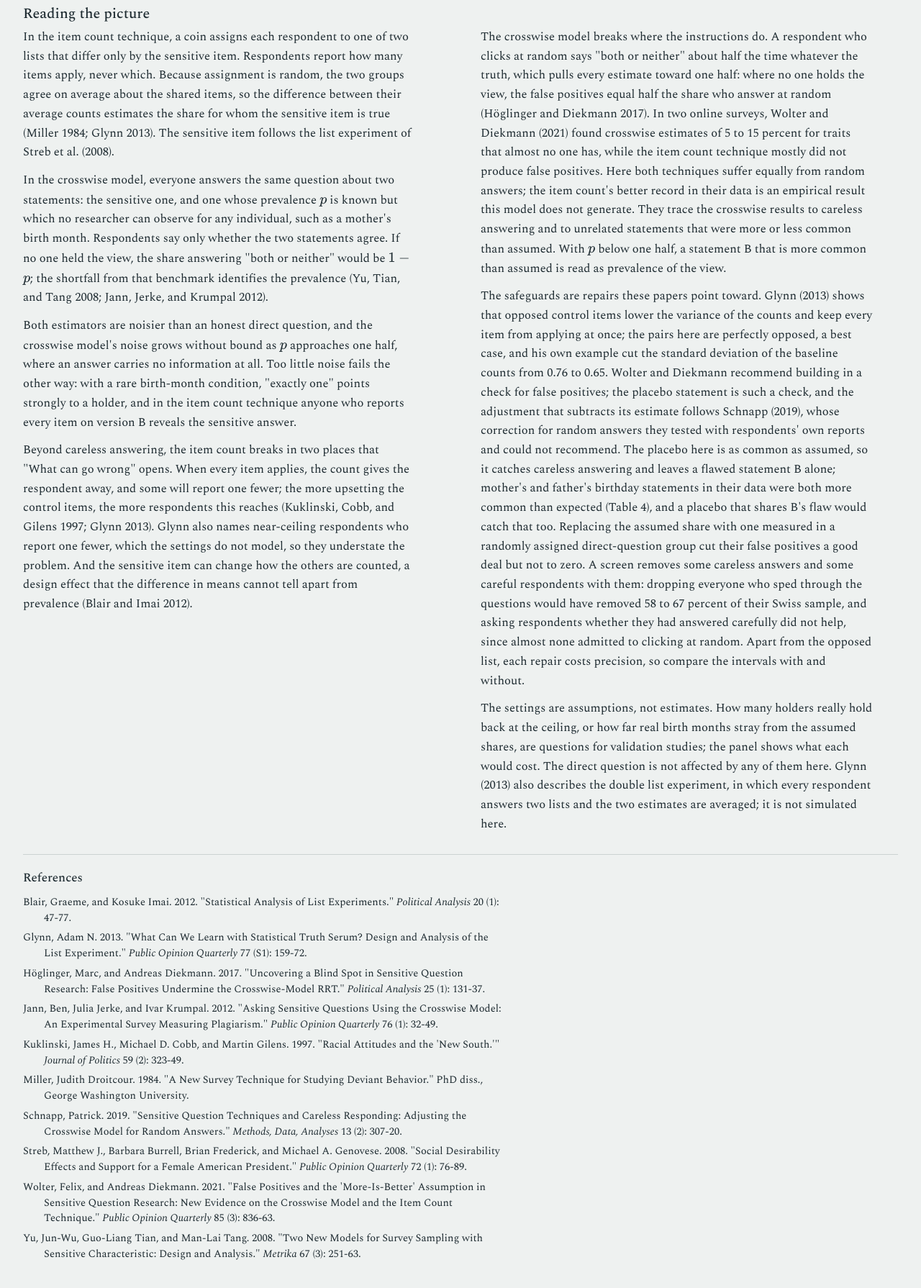
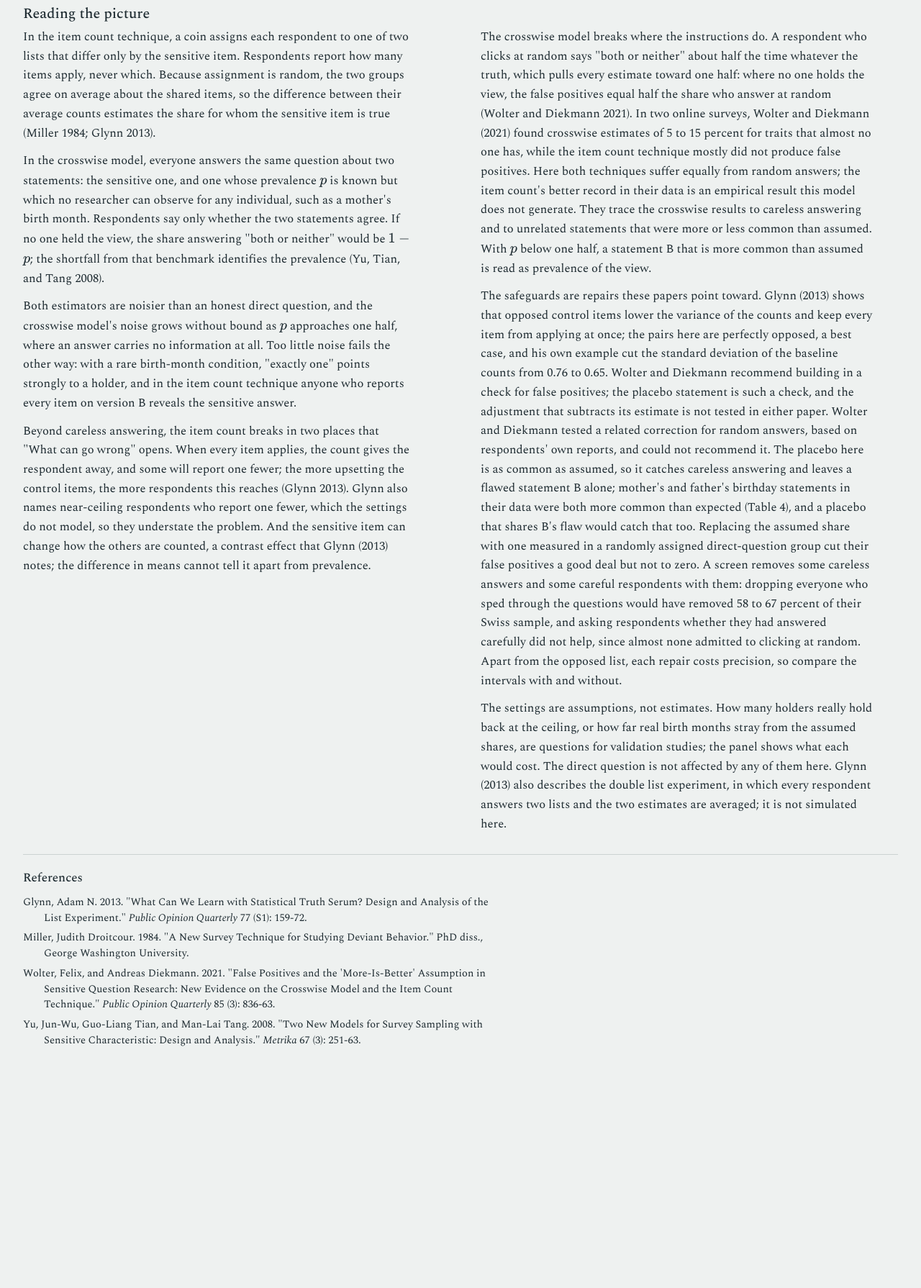
Before and after one commit to asanaei/demos, a plain HTML site: page sensitive/index.html in a window 1280 px wide. Shown: the part 1198-2988 px from the top of the page at 72% size. After the commit the page ends 2718 px from the top, so only its background shows below. Drawn offline with nearby package versions, Linux system fonts and the light colour scheme.

Commit message:
Cite only Glynn, Wolter and Diekmann, and the inventors of the two techniques

```diff
--- a/sensitive/index.html
+++ b/sensitive/index.html
@@ -359,25 +359,19 @@ button.quiet { border-color: transparent; color: var(--graphite); padding: 4px 0
 
   <section class="notes">
     <h2>Reading the picture</h2>
-    <p>In the item count technique, a coin assigns each respondent to one of two lists that differ only by the sensitive item. Respondents report how many items apply, never which. Because assignment is random, the two groups agree on average about the shared items, so the difference between their average counts estimates the share for whom the sensitive item is true (Miller 1984; Glynn 2013). The sensitive item follows the list experiment of Streb et al. (2008).</p>
-    <p>In the crosswise model, everyone answers the same question about two statements: the sensitive one, and one whose prevalence <span class="tex" data-tex="p">p</span> is known but which no researcher can observe for any individual, such as a mother's birth month. Respondents say only whether the two statements agree. If no one held the view, the share answering "both or neither" would be <span class="tex" data-tex="1 - p">1 - p</span>; the shortfall from that benchmark identifies the prevalence (Yu, Tian, and Tang 2008; Jann, Jerke, and Krumpal 2012).</p>
+    <p>In the item count technique, a coin assigns each respondent to one of two lists that differ only by the sensitive item. Respondents report how many items apply, never which. Because assignment is random, the two groups agree on average about the shared items, so the difference between their average counts estimates the share for whom the sensitive item is true (Miller 1984; Glynn 2013).</p>
+    <p>In the crosswise model, everyone answers the same question about two statements: the sensitive one, and one whose prevalence <span class="tex" data-tex="p">p</span> is known but which no researcher can observe for any individual, such as a mother's birth month. Respondents say only whether the two statements agree. If no one held the view, the share answering "both or neither" would be <span class="tex" data-tex="1 - p">1 - p</span>; the shortfall from that benchmark identifies the prevalence (Yu, Tian, and Tang 2008).</p>
     <p>Both estimators are noisier than an honest direct question, and the crosswise model's noise grows without bound as <span class="tex" data-tex="p">p</span> approaches one half, where an answer carries no information at all. Too little noise fails the other way: with a rare birth-month condition, "exactly one" points strongly to a holder, and in the item count technique anyone who reports every item on version B reveals the sensitive answer.</p>
-    <p>Beyond careless answering, the item count breaks in two places that "What can go wrong" opens. When every item applies, the count gives the respondent away, and some will report one fewer; the more upsetting the control items, the more respondents this reaches (Kuklinski, Cobb, and Gilens 1997; Glynn 2013). Glynn also names near-ceiling respondents who report one fewer, which the settings do not model, so they understate the problem. And the sensitive item can change how the others are counted, a design effect that the difference in means cannot tell apart from prevalence (Blair and Imai 2012).</p>
-    <p>The crosswise model breaks where the instructions do. A respondent who clicks at random says "both or neither" about half the time whatever the truth, which pulls every estimate toward one half: where no one holds the view, the false positives equal half the share who answer at random (H&ouml;glinger and Diekmann 2017). In two online surveys, Wolter and Diekmann (2021) found crosswise estimates of 5 to 15 percent for traits that almost no one has, while the item count technique mostly did not produce false positives. Here both techniques suffer equally from random answers; the item count's better record in their data is an empirical result this model does not generate. They trace the crosswise results to careless answering and to unrelated statements that were more or less common than assumed. With <span class="tex" data-tex="p">p</span> below one half, a statement B that is more common than assumed is read as prevalence of the view.</p>
-    <p>The safeguards are repairs these papers point toward. Glynn (2013) shows that opposed control items lower the variance of the counts and keep every item from applying at once; the pairs here are perfectly opposed, a best case, and his own example cut the standard deviation of the baseline counts from 0.76 to 0.65. Wolter and Diekmann recommend building in a check for false positives; the placebo statement is such a check, and the adjustment that subtracts its estimate follows Schnapp (2019), whose correction for random answers they tested with respondents' own reports and could not recommend. The placebo here is as common as assumed, so it catches careless answering and leaves a flawed statement B alone; mother's and father's birthday statements in their data were both more common than expected (Table 4), and a placebo that shares B's flaw would catch that too. Replacing the assumed share with one measured in a randomly assigned direct-question group cut their false positives a good deal but not to zero. A screen removes some careless answers and some careful respondents with them: dropping everyone who sped through the questions would have removed 58 to 67 percent of their Swiss sample, and asking respondents whether they had answered carefully did not help, since almost none admitted to clicking at random. Apart from the opposed list, each repair costs precision, so compare the intervals with and without.</p>
+    <p>Beyond careless answering, the item count breaks in two places that "What can go wrong" opens. When every item applies, the count gives the respondent away, and some will report one fewer; the more upsetting the control items, the more respondents this reaches (Glynn 2013). Glynn also names near-ceiling respondents who report one fewer, which the settings do not model, so they understate the problem. And the sensitive item can change how the others are counted, a contrast effect that Glynn (2013) notes; the difference in means cannot tell it apart from prevalence.</p>
+    <p>The crosswise model breaks where the instructions do. A respondent who clicks at random says "both or neither" about half the time whatever the truth, which pulls every estimate toward one half: where no one holds the view, the false positives equal half the share who answer at random (Wolter and Diekmann 2021). In two online surveys, Wolter and Diekmann (2021) found crosswise estimates of 5 to 15 percent for traits that almost no one has, while the item count technique mostly did not produce false positives. Here both techniques suffer equally from random answers; the item count's better record in their data is an empirical result this model does not generate. They trace the crosswise results to careless answering and to unrelated statements that were more or less common than assumed. With <span class="tex" data-tex="p">p</span> below one half, a statement B that is more common than assumed is read as prevalence of the view.</p>
+    <p>The safeguards are repairs these papers point toward. Glynn (2013) shows that opposed control items lower the variance of the counts and keep every item from applying at once; the pairs here are perfectly opposed, a best case, and his own example cut the standard deviation of the baseline counts from 0.76 to 0.65. Wolter and Diekmann recommend building in a check for false positives; the placebo statement is such a check, and the adjustment that subtracts its estimate is not tested in either paper. Wolter and Diekmann tested a related correction for random answers, based on respondents' own reports, and could not recommend it. The placebo here is as common as assumed, so it catches careless answering and leaves a flawed statement B alone; mother's and father's birthday statements in their data were both more common than expected (Table 4), and a placebo that shares B's flaw would catch that too. Replacing the assumed share with one measured in a randomly assigned direct-question group cut their false positives a good deal but not to zero. A screen removes some careless answers and some careful respondents with them: dropping everyone who sped through the questions would have removed 58 to 67 percent of their Swiss sample, and asking respondents whether they had answered carefully did not help, since almost none admitted to clicking at random. Apart from the opposed list, each repair costs precision, so compare the intervals with and without.</p>
     <p>The settings are assumptions, not estimates. How many holders really hold back at the ceiling, or how far real birth months stray from the assumed shares, are questions for validation studies; the panel shows what each would cost. The direct question is not affected by any of them here. Glynn (2013) also describes the double list experiment, in which every respondent answers two lists and the two estimates are averaged; it is not simulated here.</p>
   </section>
 
   <section class="refs">
     <h2>References</h2>
-    <p>Blair, Graeme, and Kosuke Imai. 2012. "Statistical Analysis of List Experiments." <i>Political Analysis</i> 20 (1): 47-77.</p>
     <p>Glynn, Adam N. 2013. "What Can We Learn with Statistical Truth Serum? Design and Analysis of the List Experiment." <i>Public Opinion Quarterly</i> 77 (S1): 159-72.</p>
-    <p>H&ouml;glinger, Marc, and Andreas Diekmann. 2017. "Uncovering a Blind Spot in Sensitive Question Research: False Positives Undermine the Crosswise-Model RRT." <i>Political Analysis</i> 25 (1): 131-37.</p>
-    <p>Jann, Ben, Julia Jerke, and Ivar Krumpal. 2012. "Asking Sensitive Questions Using the Crosswise Model: An Experimental Survey Measuring Plagiarism." <i>Public Opinion Quarterly</i> 76 (1): 32-49.</p>
-    <p>Kuklinski, James H., Michael D. Cobb, and Martin Gilens. 1997. "Racial Attitudes and the 'New South.'" <i>Journal of Politics</i> 59 (2): 323-49.</p>
     <p>Miller, Judith Droitcour. 1984. "A New Survey Technique for Studying Deviant Behavior." PhD diss., George Washington University.</p>
-    <p>Schnapp, Patrick. 2019. "Sensitive Question Techniques and Careless Responding: Adjusting the Crosswise Model for Random Answers." <i>Methods, Data, Analyses</i> 13 (2): 307-20.</p>
-    <p>Streb, Matthew J., Barbara Burrell, Brian Frederick, and Michael A. Genovese. 2008. "Social Desirability Effects and Support for a Female American President." <i>Public Opinion Quarterly</i> 72 (1): 76-89.</p>
     <p>Wolter, Felix, and Andreas Diekmann. 2021. "False Positives and the 'More-Is-Better' Assumption in Sensitive Question Research: New Evidence on the Crosswise Model and the Item Count Technique." <i>Public Opinion Quarterly</i> 85 (3): 836-63.</p>
     <p>Yu, Jun-Wu, Guo-Liang Tian, and Man-Lai Tang. 2008. "Two New Models for Survey Sampling with Sensitive Characteristic: Design and Analysis." <i>Metrika</i> 67 (3): 251-63.</p>
   </section>
```
